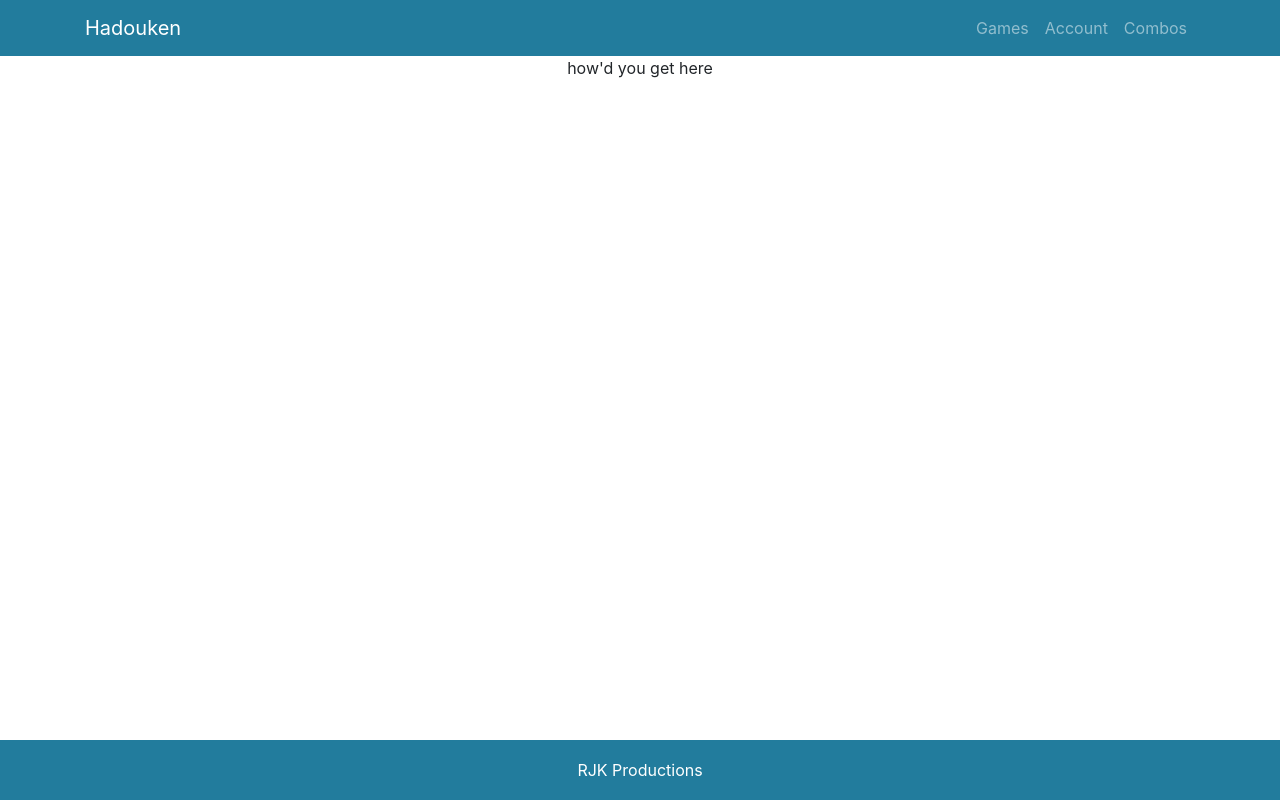
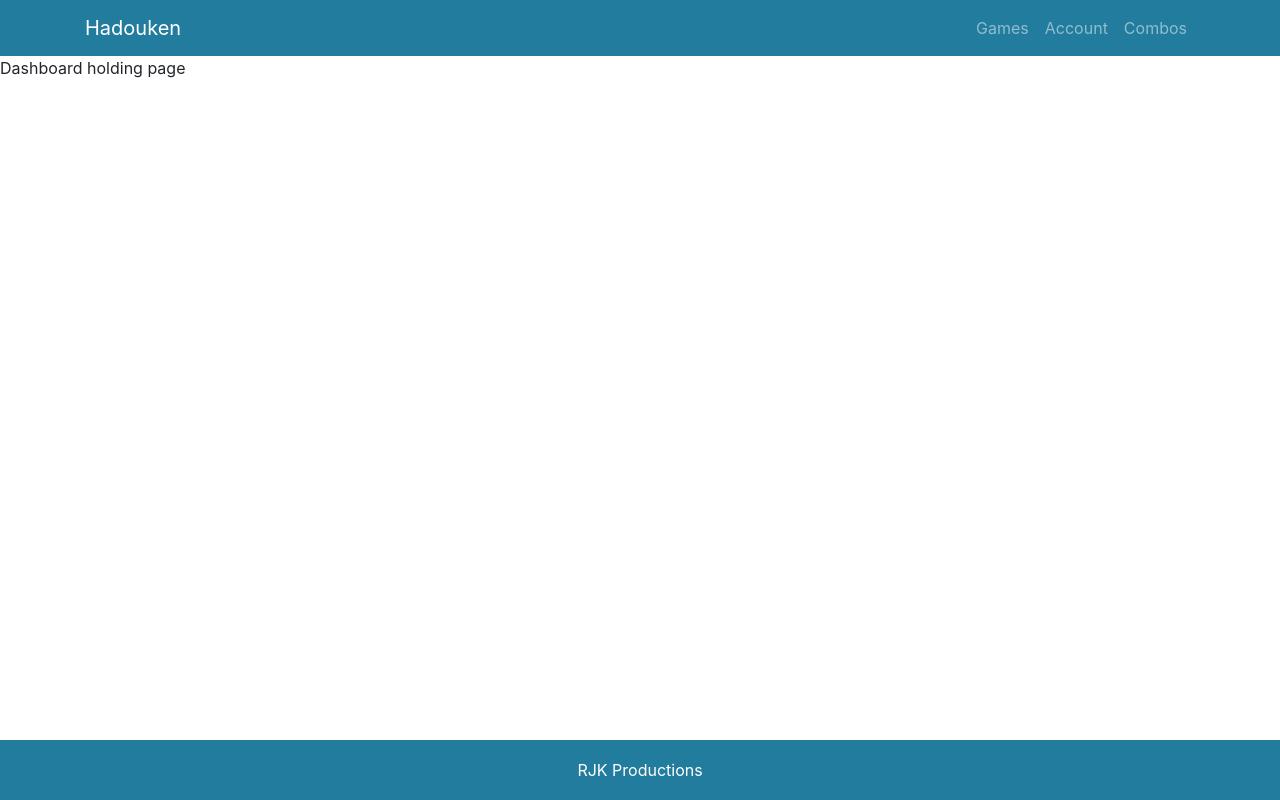
Before and after one commit to drivelikejehu/Hadouken-app, a React (Create React App) app in the folder client/: page /dashboard/1 in a window 1280 px wide. Built offline with nearby package versions, Linux system fonts and the light colour scheme.

Commit message:
Dashboard template page and linkage to dashboard on app.js

```diff
--- a/client/src/App.js
+++ b/client/src/App.js
@@ -7,12 +7,13 @@ import Login from "./containers/Login";
 import Signup from "./containers/Signup";
 import Games from "./containers/Games/Games";
 import Characters from "./containers/Characters/Characters"
-import StreetFighter2 from "./containers/Games/gamePages/StreetFighter2";
+// import StreetFighter2 from "./containers/Games/gamePages/StreetFighter2";
 import Combos from "./containers/Combos/Combos";
 import Account from "./containers/Account/Account";
 import NotFound from "./containers/NotFound/NotFound";
-import SuperSmashBrothersUltimate from "./containers/Games/gamePages/SuperSmashBrothersUltimate";
+// import SuperSmashBrothersUltimate from "./containers/Games/gamePages/SuperSmashBrothersUltimate";
 import gamePage from "./containers/Games/gamePages/gamePage"
+import Dashboard from "./containers/Dashboard/Dashboard"
 
 function App() {
   return (
@@ -28,6 +29,8 @@ function App() {
               <Route exact path={["/signup"]}>
                 <Signup />
               </Route>
+              <Route path={["/dashboard/:id"]}
+              component={Dashboard}/>
               <Route exact path={["/games"]}>
                 <Games />
               </Route>
@@ -36,14 +39,8 @@ function App() {
               <Route exact path={["/characters"]}>
                 <Characters />
               </Route>
-              <Route exact path={["/streetfighter2"]}>
-                <StreetFighter2 />
-              </Route>
               <Route path='/characters/:character'
               component={Combos}/>
-              <Route exact path={["/SuperSmashBrosUltimate"]}>
-                <SuperSmashBrothersUltimate />
-              </Route>
               <Route path='/ssbu/:character'
               component={Combos}/>
               <Route exact path={["/account"]}>
@@ -63,3 +60,12 @@ function App() {
   );
 }
 export default App;
+
+// Extraneous Routes, but keeping for testing/if there are later issues.
+ {/* <Route exact path={["/streetfighter2"]}>
+                <StreetFighter2 />
+              </Route> */}
+
+{/* <Route exact path={["/SuperSmashBrosUltimate"]}>
+                <SuperSmashBrothersUltimate />
+              </Route> */}
--- /dev/null
+++ b/client/src/containers/Dashboard/dashboard.jsx
@@ -0,0 +1,13 @@
+import React, { Component } from 'react';
+// template for Dashboard, to be done 8/18/20
+class Dashboard extends Component {
+    render() {
+        return (
+            <div>
+                Dashboard holding page
+            </div>
+        );
+    }
+}
+
+export default Dashboard;
```
